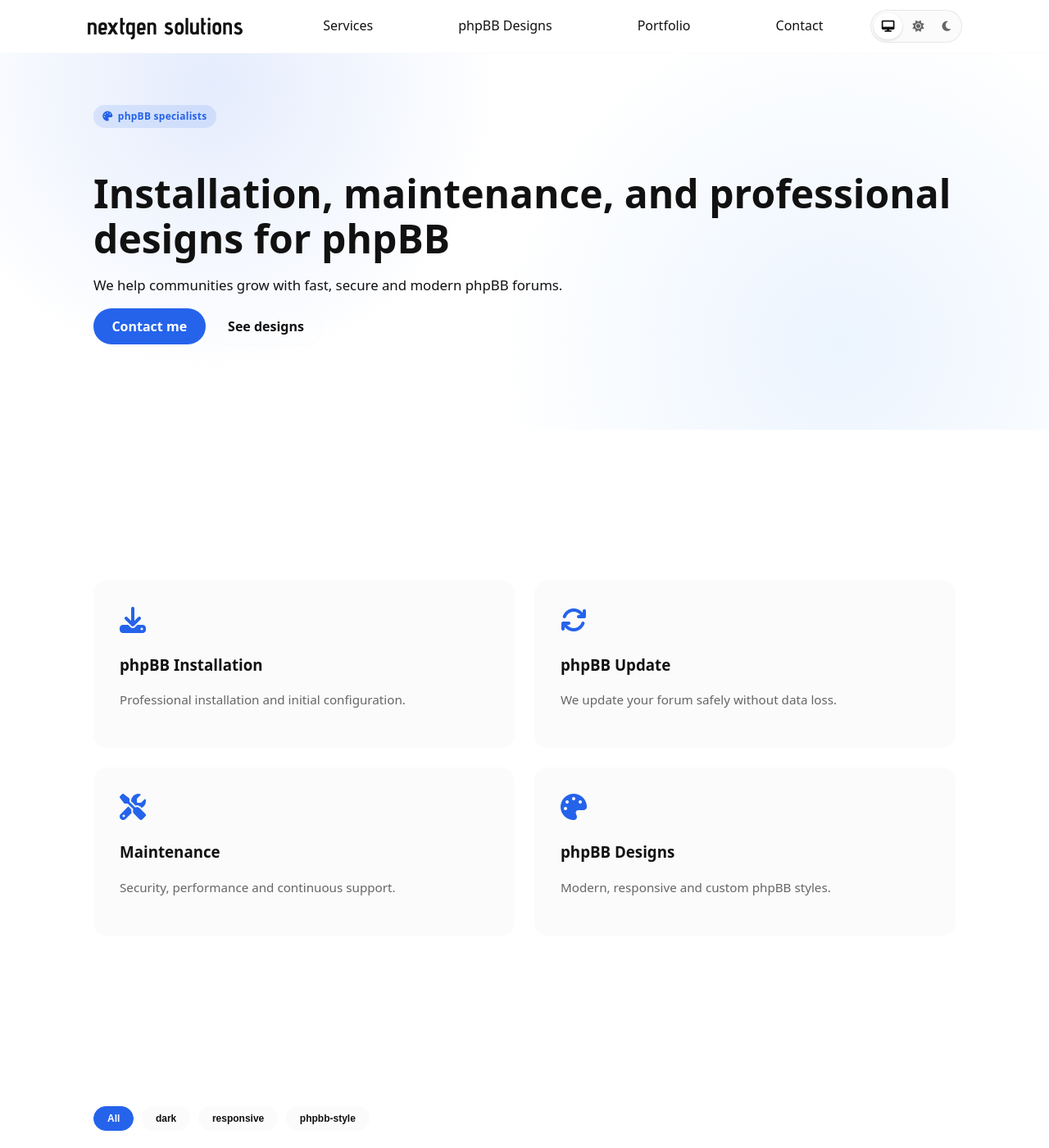
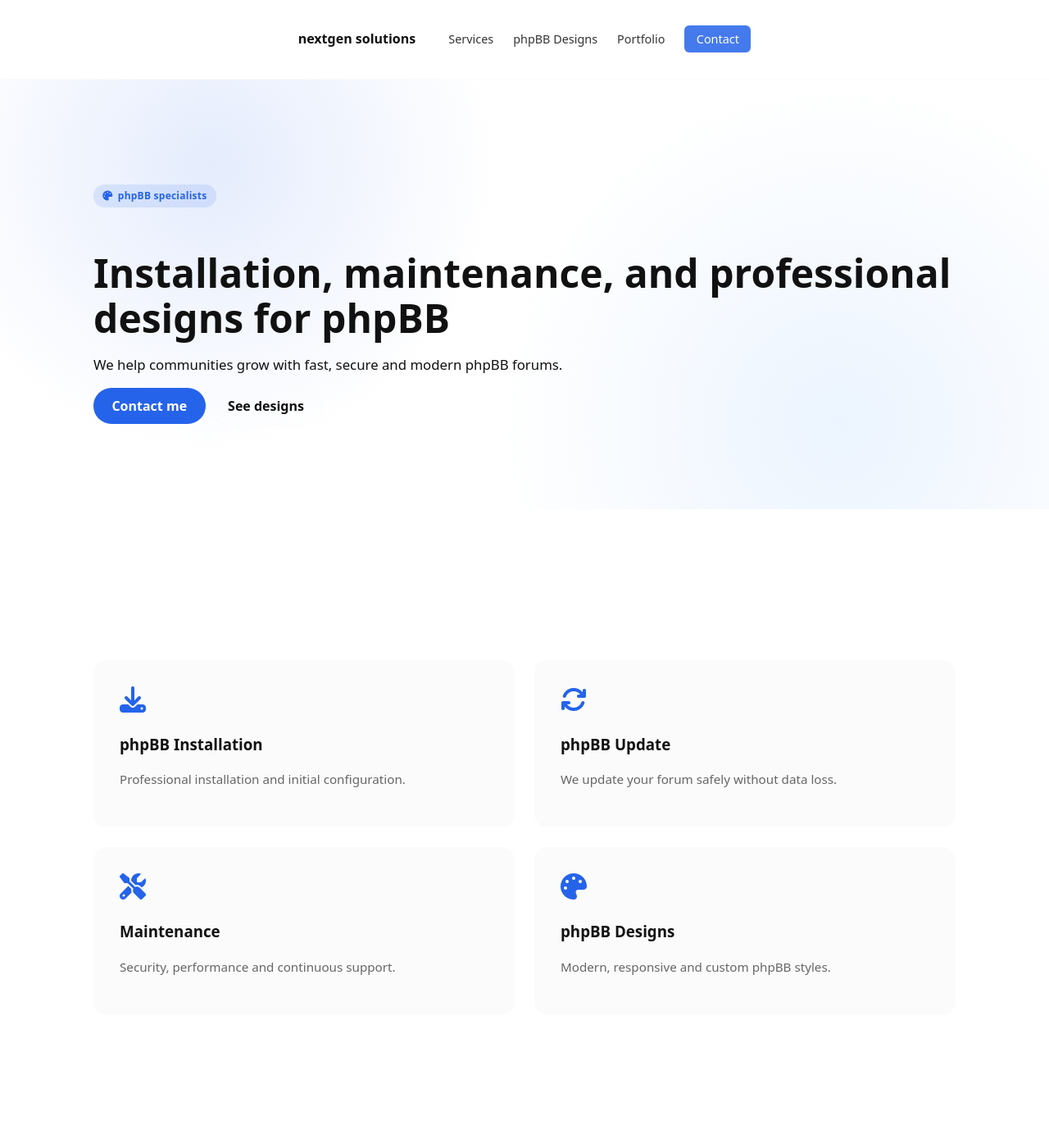
Before and after one commit to nextgen-solutions-gt/nextgen-solutions-gt.github.io, a Jekyll site: the page built from index.md, in a window 1280 px wide and 1400 px high. Shown: the whole window at 82% size. Built offline with Jekyll 4.4.1, drawn with Linux system fonts in a browser that asks for light colours.

Commit message:
Revert "Added more functions to nav"
This reverts commit 5d5a7c70a5d8baadc6ed7ce8bf7365c84661f1f1.

```diff
--- a/_layouts/default.html
+++ b/_layouts/default.html
@@ -23,40 +23,34 @@
 </head>
 <body>
 <header class="site-header">
-  <nav class="nav container">
+  <nav class="nav container" aria-label="Main navigation">
+
+    <!-- Brand -->
     <div class="brand">
-      <h1><a href="/">nextgen solutions</a></h1>
+      <a href="/" class="logo">nextgen solutions</a>
     </div>
 
-    <ul class="nav-links">
+    <!-- Desktop links -->
+    <ul class="nav-links" id="primary-navigation">
       <li><a href="/#services">Services</a></li>
       <li><a href="/#designs">phpBB Designs</a></li>
       <li><a href="/#portfolio">Portfolio</a></li>
-      <li><a href="/#contact">Contact</a></li>
+      <li><a href="/#contact" class="nav-cta">Contact</a></li>
     </ul>
 
-    <div class="nav-actions">
-      <!-- Tema -->
-	  <button class="nav-toggle"
-        aria-label="Abrir menú"
-        aria-expanded="false">
-		<i class="fa-solid fa-bars"></i>
-	  </button>
-<div class="theme-switch" role="group" aria-label="Theme selector">
-  <button data-theme-select="system" aria-label="Sistema">
-    <i class="fa-solid fa-desktop"></i>
-  </button>
-  <button data-theme-select="light" aria-label="Claro">
-    <i class="fa-solid fa-sun"></i>
-  </button>
-  <button data-theme-select="dark" aria-label="Oscuro">
-    <i class="fa-solid fa-moon"></i>
-  </button>
-</div>
+    <!-- Mobile toggle -->
+    <button
+      class="nav-toggle"
+      aria-controls="primary-navigation"
+      aria-expanded="false"
+      aria-label="Open menu"
+    >
+      <i class="fa-solid fa-bars"></i>
+    </button>
 
-	</div>
   </nav>
 </header>
+
 {% if page.hero == "design" %}
   {% include hero-design.html %}
 {% elsif page.hero == "home" %}
--- a/assets/css/style.css
+++ b/assets/css/style.css
@@ -223,35 +223,11 @@
 }
 
 .site-header {
-  position: fixed;
+  position: sticky;
   top: 0;
-  width: 100%;
+  z-index: 1000;
   background: var(--bg);
   border-bottom: 1px solid var(--border);
-  z-index: 1000;
-
-  transition:
-    background 0.3s ease,
-    backdrop-filter 0.3s ease,
-    box-shadow 0.3s ease;
-}
-
-/* Estado al hacer scroll */
-.site-header.scrolled {
-  background: rgba(255, 255, 255, 0.75);
-  backdrop-filter: blur(12px);
-  -webkit-backdrop-filter: blur(12px);
-  box-shadow: 0 6px 20px rgba(0, 0, 0, 0.06);
-}
-
-[data-theme="dark"] .site-header.scrolled {
-  background: rgba(10, 10, 10, 0.75);
-  box-shadow: 0 6px 20px rgba(0, 0, 0, 0.35);
-}
-
-.site-header.scrolled .brand a,
-.site-header.scrolled .nav-links a {
-  color: var(--text);
 }
 
 .nav {
@@ -259,48 +235,81 @@
   align-items: center;
   justify-content: space-between;
   height: 64px;
-  width: 1100px;
-  padding: 0 1rem;
 }
 
-.brand a {
+.logo {
   font-weight: 700;
+  font-size: 1rem;
   text-decoration: none;
   color: var(--text);
 }
 
 .nav-links {
   display: flex;
-  gap: 6.5rem;
+  align-items: center;
+  gap: 1.5rem;
   list-style: none;
 }
 
 .nav-links a {
+  font-size: 0.9rem;
+  font-weight: 500;
+  color: var(--text);
   text-decoration: none;
-  color: var(--text);
-  font-weight: 500;
-  position: relative;
+  opacity: 0.85;
+  transition: opacity 0.2s ease;
 }
 
-.nav-links a::after {
-  content: "";
-  position: absolute;
-  left: 0;
-  bottom: -6px;
-  width: 0;
-  height: 2px;
-  background: var(--accent);
-  transition: width 0.3s ease;
+.nav-links a:hover {
+  opacity: 1;
 }
 
-.nav-links a:hover::after,
-.nav-links a.active::after {
-  width: 100%;
+.nav-cta {
+  padding: 0.45rem 0.9rem;
+  border-radius: 6px;
+  background: var(--primary);
+  color: #fff !important;
+  font-weight: 600;
 }
 
-.nav-actions {
-  display: flex;
-  gap: 0.6rem;
+.nav-toggle {
+  display: none;
+  background: none;
+  border: 0;
+  font-size: 1.2rem;
+  color: var(--text);
+  cursor: pointer;
+}
+
+@media (max-width: 900px) {
+
+  .nav-toggle {
+    display: block;
+  }
+
+  .nav-links {
+    position: fixed;
+    inset: 64px 0 0 0;
+    background: var(--bg);
+    flex-direction: column;
+    padding: 2rem;
+    gap: 1.2rem;
+    transform: translateX(100%);
+    transition: transform 0.3s ease;
+  }
+
+  .nav-links[data-open="true"] {
+    transform: translateX(0);
+  }
+
+  .nav-links a {
+    font-size: 1rem;
+  }
+
+  .nav-cta {
+    margin-top: 1rem;
+    text-align: center;
+  }
 }
 
 .hero {
@@ -485,38 +494,6 @@
 .btn.secondary {
   border: 1px solid var(--border);
   color: var(--text);
-}
-
-.nav-toggle {
-  display: none;
-  background: transparent;
-  border: none;
-  font-size: 1.4rem;
-  color: var(--text);
-  cursor: pointer;
-}
-
-/* MOBILE */
-@media (max-width: 768px) {
-  .nav-links {
-    position: fixed;
-    inset: 48px 0 0 0;
-    background: var(--bg);
-    flex-direction: column;
-    align-items: center;
-    padding: 2rem;
-    gap: 1.5rem;
-    transform: translateY(-120%);
-    transition: transform 0.3s ease;
-  }
-
-  .nav-links.open {
-    transform: translateY(0);
-  }
-
-  .nav-toggle {
-    display: block;
-  }
 }
 
 /* Section header */
--- a/assets/js/main.js
+++ b/assets/js/main.js
@@ -85,14 +85,3 @@
     });
   });
 })();
-
-(() => {
-  const header = document.querySelector(".site-header");
-  if (!header) return;
-
-  const onScroll = () => {
-    header.classList.toggle("scrolled", window.scrollY > 10);
-  };
-
-  window.addEventListener("scroll", onScroll);
-})();
--- a/assets/js/mobile-nav.js
+++ b/assets/js/mobile-nav.js
@@ -1,22 +1,21 @@
-(() => {
-  const navToggle = document.querySelector(".nav-toggle");
-  if (!navToggle) return;
+const toggle = document.querySelector('.nav-toggle');
+const nav = document.querySelector('#primary-navigation');
 
-  const nav = document.querySelector(".nav-links");
-  const links = nav.querySelectorAll("a");
-  const icon = navToggle.querySelector("i");
+toggle.addEventListener('click', () => {
+  const open = nav.getAttribute('data-open') === 'true';
 
-  navToggle.addEventListener("click", () => {
-    nav.classList.toggle("open");
-    icon.className = nav.classList.contains("open")
-      ? "fa-solid fa-xmark"
-      : "fa-solid fa-bars";
+  nav.setAttribute('data-open', !open);
+  toggle.setAttribute('aria-expanded', !open);
+
+  toggle.innerHTML = open
+    ? '<i class="fa-solid fa-bars"></i>'
+    : '<i class="fa-solid fa-xmark"></i>';
+});
+
+nav.querySelectorAll('a').forEach(link => {
+  link.addEventListener('click', () => {
+    nav.setAttribute('data-open', 'false');
+    toggle.setAttribute('aria-expanded', 'false');
+    toggle.innerHTML = '<i class="fa-solid fa-bars"></i>';
   });
-
-  links.forEach(link => {
-    link.addEventListener("click", () => {
-      nav.classList.remove("open");
-      icon.className = "fa-solid fa-bars";
-    });
-  });
-})();
+});
```
